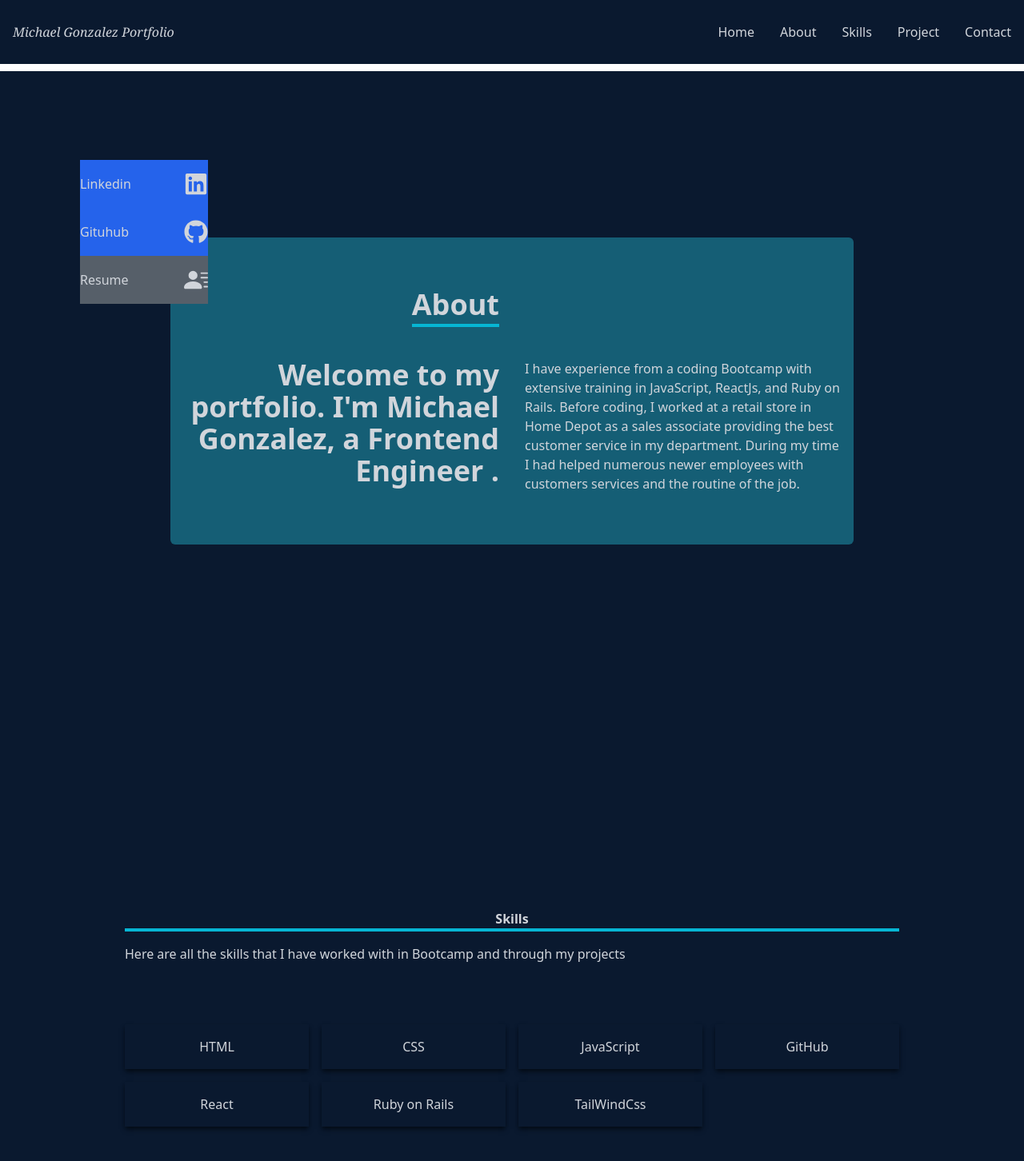
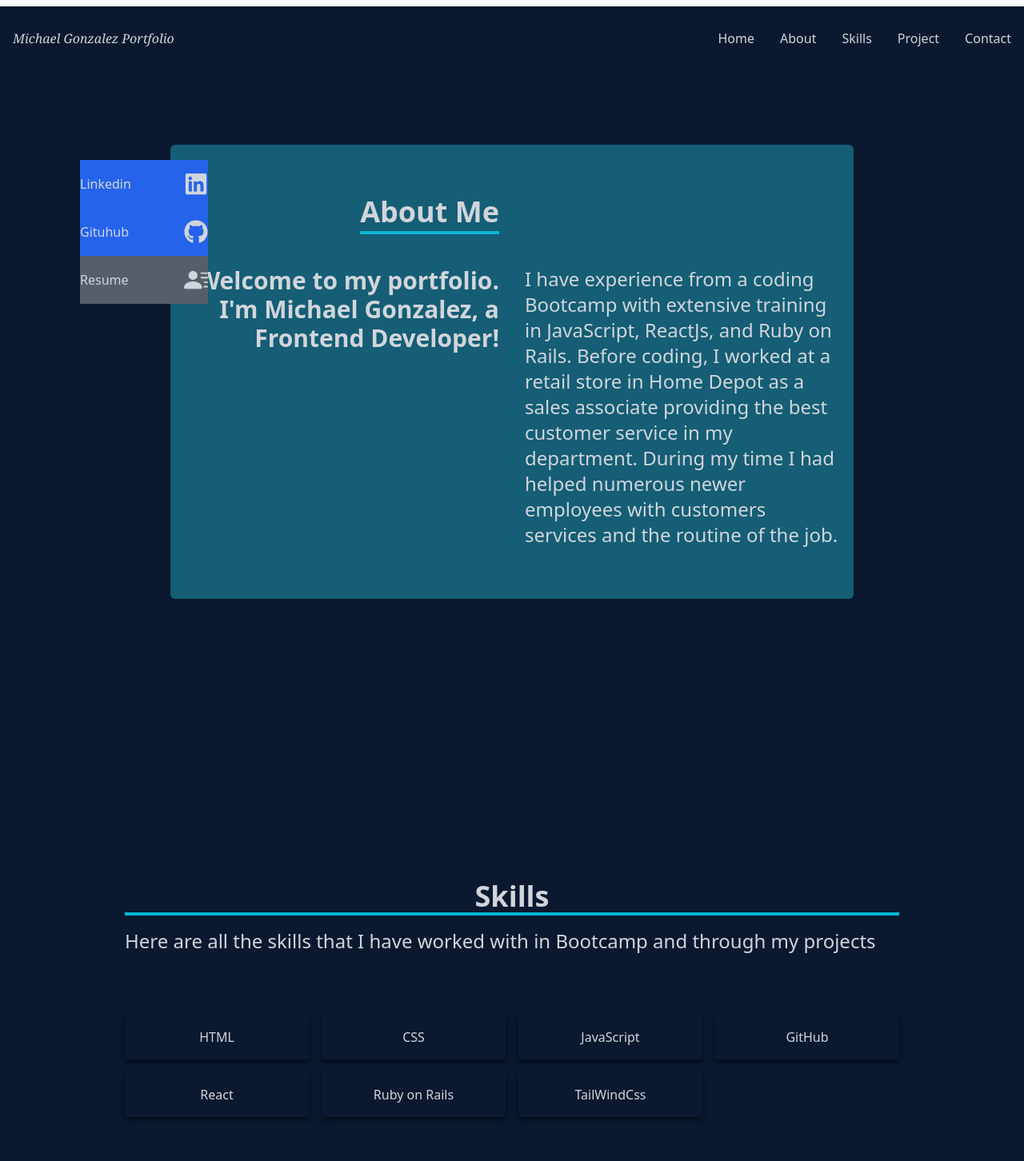
Before and after one commit to MichaelRG023/Portfolio, a React (Create React App) app: page / in a window 1280 px wide. Shown: the top 1452 px of the page at 80% size. Built offline with nearby package versions, Linux system fonts and the light colour scheme.

Commit message:
several changes on the layout of the website, removed divs that had no reason to be in the code

```diff
--- a/src/component/About.jsx
+++ b/src/component/About.jsx
@@ -13,19 +13,19 @@ function About(){
           <div className="max-w-[1000px] w-full grid grid-cols-2 gap-8 mb-4">
             <div className="sm:text-right pb-8 pl-4">
               <p className="text-4xl font-bold inline border-b-4 border-cyan-500">
-                About
+                About Me
               </p>
             </div>
             <div></div>
           </div>
           <div className="max-w-[1000px] w-full grid sm:grid-cols-2 gap-8 px-4">
             <div className="sm:text-right text-4xl font-bold">
-              <p>
-                Welcome to my portfolio. I'm Michael Gonzalez, a Frontend  Engineer .
+              <p className="text-3xl">
+                Welcome to my portfolio. I'm Michael Gonzalez, a Frontend Developer!
               </p>
             </div>
             <div>
-              <p>
+              <p className=" text-2xl">
                 {" "}
                 I have experience from a coding Bootcamp with extensive training in JavaScript, ReactJs, and Ruby on Rails. Before coding, I worked at a retail store in Home Depot as a sales associate providing the best customer service in my department. During my time I had helped numerous newer employees with customers services and the routine of the job.
               </p>
--- a/src/component/Home.jsx
+++ b/src/component/Home.jsx
@@ -7,12 +7,7 @@ function Home(){
 
 
     return(
-        <div
-        name="home"
-        className="">
-            <p>
-                I am a student at Flatiron Bootcamp and has experiences with languages such as JavaScript, HTML, CSS and Rails. My choice of frameworks are React.Js and Ruby on Rails.
-            </p>
+        <div>
             <div>
                 <Link
                 to="about"
@@ -20,7 +15,7 @@ function Home(){
                 duration={500}
                 className="group text-white w-fit px-6 py-3 my-2 flex items-center rounded-md bg-gradient-to-r"
                 >
-                    About Me
+                    About
                     <span className="group-hover:rotate-90 duration-300">
                         <HiArrowNarrowRight size={25} className="ml-3"/>
                     </span>
--- a/src/component/Skills.jsx
+++ b/src/component/Skills.jsx
@@ -8,8 +8,8 @@ function Skills(){
         {/* Container*/}
         <div className="max-w-[1000px] mx-auto p-4 flex flex-col justify-center w-full h-full">
             <div className="w-full flex justify-center item-center flex-col mb-7">
-             <p className="text-4x1 font-bold inline border-b-4 border-cyan-500 text-center" >Skills</p>
-             <p className="py-4 text-2x1">Here are all the skills that I have worked with in Bootcamp and through my projects</p>
+             <p className="text-4xl font-bold inline border-b-4 border-cyan-500 text-center" >Skills</p>
+             <p className="py-4 text-2xl">Here are all the skills that I have worked with in Bootcamp and through my projects</p>
             </div>
              <div className="w-full grid grid-cols-2 sm:grid-cols-4 gap-4 text-center py-8">
                 <div className="shadow-md shadow-[#040c16] hover:scale-110 duration-500">
```
